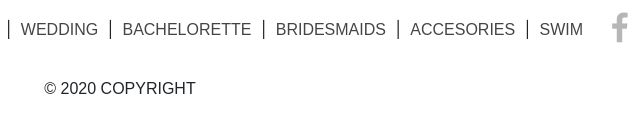
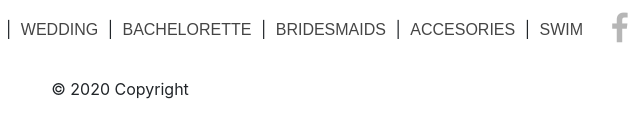
Before and after one commit to laurenbullen/ivorything, a plain HTML site: page index.html in a window 1280 px wide. Shown: the part 163-300 px from the top of the page, 520-1160 px from the left. Drawn offline with nearby package versions, Linux system fonts and the light colour scheme; a web font is replaced by a local one.

Commit message:
text change

```diff
--- a/index.html
+++ b/index.html
@@ -44,7 +44,7 @@
             </header>
             <footer class="page-footer">
                 <div class="container-fluid text-center">
-                    <div class="footer-copyright text-center py-3">© 2020 Copyright</div>
+                    <div class=" text-center py-3">© 2020 Copyright</div>
                 </div>
             </footer>
         </div>
--- a/styles.css
+++ b/styles.css
@@ -55,6 +55,10 @@
      cursor:pointer;
 }
 
+footer {
+    position: relative;
+}
+
 .footer-copyright{
     text-transform: uppercase;
     font-family: 'Carrois Gothic SC', sans-serif;
```
